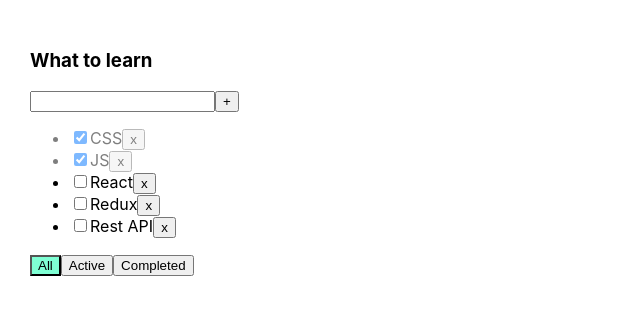
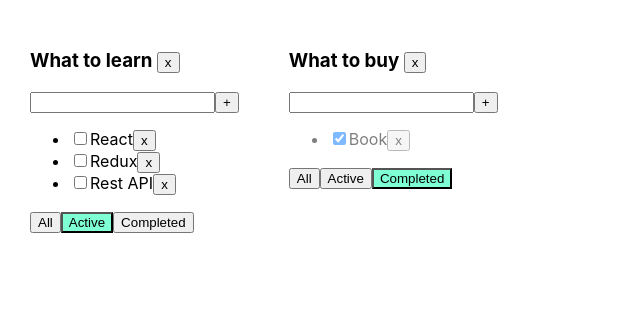
Before and after one commit to ArtemMakhov/Todolist-TS, a React (Create React App) app: page / in a window 1280 px wide. Shown: the top 314 px of the page, without its empty margins (0-640 px from the left). Built offline with nearby package versions, Linux system fonts and the light colour scheme.

Commit message:
remove list

```diff
--- a/src/App.tsx
+++ b/src/App.tsx
@@ -1,61 +1,105 @@
 import { useState } from 'react';
 import './App.css';
-import { Todolist,TasksType } from './Dodolist';
+import { Todolist } from './Dodolist';
 import { v1 } from 'uuid';
 
 export type FilterValuesType = 'all' | 'completed' | 'active'
+export type TodolistType = {
+  id: string
+  title: string
+  filter: FilterValuesType
+}
 
 function App() {
 
-  const [tasks, setTasks] = useState<Array<TasksType>>([
+  function removeTask(id: string, todolistId: string) {
+    let tasks = tasksObj[todolistId];
+    let filteredTasks = tasks.filter(task => task.id !== id);
+    tasksObj[todolistId] = filteredTasks;
+    setTasks({...tasksObj})
+  }
+  function addTask(title: string, todolistId: string) {
+    let newTask = { id: v1(), title: title, isDone: false }
+    let tasks = tasksObj[todolistId];
+    let newTasks = [newTask, ...tasks];
+    tasksObj[todolistId] = newTasks;
+    setTasks({...tasksObj})
+  }
+  function changeStatus(taskId: string, isDone: boolean, todolistId: string) {
+    let tasks = tasksObj[todolistId];
+    let task = tasks.find(t => t.id === taskId);
+    if (task) {
+      task.isDone = isDone;
+
+       setTasks({...tasksObj});
+    }
+  }
+
+  function changeFilter(value: FilterValuesType, todolistId: string) {
+    let todolist = todolists.find(tl => tl.id === todolistId);
+    if (todolist) {
+      todolist.filter = value;
+      setTodolists([...todolists])
+    }
+
+  }
+
+  const todolist1 = v1();
+  const todolist2 = v1();
+
+
+  const [todolists,setTodolists] = useState<Array<TodolistType>>( [
+    { id: todolist1, title: 'What to learn', filter: 'active' },
+    {id: todolist2, title: 'What to buy', filter: 'completed'}
+  ]);
+
+  const removeTodolist = (todolistId: string) => {
+    let filteredTodolist = todolists.filter(tl => tl.id !== todolistId)
+    setTodolists(filteredTodolist);
+    delete tasksObj[todolistId];
+    setTasks({...tasksObj})
+  }
+
+  const [tasksObj, setTasks] = useState({
+    [todolist1]: [
     { id: v1(), title: "CSS", isDone: true },
     { id: v1(), title: "JS", isDone: true },
     { id: v1(), title: "React", isDone: false },
     { id: v1(), title: "Redux", isDone: false },
     { id: v1(), title: "Rest API", isDone: false }
-  ]);
-  const [filter, setFilter] = useState<FilterValuesType>('all');
-
-  function removeTask(id: string) {
-    let filteredTasks = tasks.filter(task => task.id !== id)
-    setTasks(filteredTasks)
-  }
-  function addTask(title: string) {
-    let newTask = { id: v1(), title: title, isDone: false }
-    let newTasks = [...tasks,newTask ]
-    setTasks(newTasks)
-  }
-  function changeStatus(taskId: string, isDone: boolean) {
-    let task = tasks.find(t => t.id === taskId);
-    if (task) {
-      task.isDone = isDone;
-    }
-    setTasks([...tasks]);
-  }
-
-  function changeFilter(value: FilterValuesType) {
-    setFilter(value)
-  }
-
-  let tasksForTodolist = tasks;
-  if (filter === 'completed') {
-    tasksForTodolist = tasks.filter(task => task.isDone === true)
-  }
-    if (filter === 'active') {
-    tasksForTodolist = tasks.filter(task => task.isDone === false)
-  }
+    ],
+    [todolist2]:[
+    { id: v1(), title: "Book", isDone: true },
+    { id: v1(), title: "Milk", isDone: false }
+    ]
+  })
 
   return (
     <div className="App">
-      <Todolist
-        title='What to learn'
+      {
+        todolists.map((tl) => {
+
+          let tasksForTodolist = tasksObj[tl.id];
+          if (tl.filter === 'completed') {
+            tasksForTodolist = tasksForTodolist.filter(task => task.isDone === true)
+          }
+          if (tl.filter === 'active') {
+            tasksForTodolist = tasksForTodolist.filter(task => task.isDone === false)
+          }
+          return <Todolist
+            key={tl.id}
+            id={tl.id}
+            title={tl.title}
             tasks={tasksForTodolist}
             removeTask={removeTask}
             changeFilter={changeFilter}
             addTask={addTask}
             changeTaskStatus={changeStatus}
-        filter={filter}
+            filter={tl.filter}
+            removeTodolist={removeTodolist}
           />
+        })
+      }
     </div>
   );
 }
--- a/src/Dodolist.tsx
+++ b/src/Dodolist.tsx
@@ -10,13 +10,16 @@
 }
 
 type PropsType = {
+  id: string
   title: string
   tasks: Array<TasksType>
-  removeTask: (id: string) => void
-  changeFilter: (value: FilterValuesType) => void
-  addTask: (title: string) => void
-  changeTaskStatus: (taskId: string, isDone: boolean) => void
   filter: FilterValuesType
+  removeTask: (id: string, todolistId: string) => void
+  changeFilter: (value: FilterValuesType,todolistId: string) => void
+  addTask: (title: string, todolistId: string) => void
+  changeTaskStatus: (taskId: string, isDone: boolean, todolistId: string) => void
+  removeTodolist: (todolistId: string)=> void
+
 }
 
 export function Todolist(props: PropsType) {
@@ -27,26 +30,27 @@
   const onKeyPressHandler = (e: KeyboardEvent<HTMLInputElement>) => {
     setError(null)
     if (e.key === "Enter") {
-      props.addTask(newTaskTitle)
+      props.addTask(newTaskTitle,props.id)
       setNewTaskTitle('')
     }
   };
   const addTask = () => {
     if (newTaskTitle.trim() !== '') {
-      props.addTask(newTaskTitle.trim())
+      props.addTask(newTaskTitle.trim(),props.id)
       setNewTaskTitle('')
     } else {
       setError('Field is required')
     }
   };
-  const onAllClickHandler = () => props.changeFilter('all');
-  const onActiveClickHandler = () => props.changeFilter('active');
-  const onCompletedClickHandler = () => props.changeFilter('completed');
+  const onAllClickHandler = () => props.changeFilter('all',props.id);
+  const onActiveClickHandler = () => props.changeFilter('active',props.id);
+  const onCompletedClickHandler = () => props.changeFilter('completed', props.id);
+  const removeTodolist = ()=> props.removeTodolist(props.id)
 
 
   return (
     <div>
-      <h3>{ props.title}</h3>
+      <h3>{ props.title} <button onClick={removeTodolist}>x</button></h3>
       <div>
         <input value={newTaskTitle}
           onChange={onNewTitleChangeHandler}
@@ -58,8 +62,8 @@
       </div>
       <ul>
         {props.tasks.map(task => {
-          const onRemoveHandler = () => props.removeTask(task.id)
-          const onChangeHandler = (e:ChangeEvent<HTMLInputElement>)=> {props.changeTaskStatus(task.id,e.currentTarget.checked)}
+          const onRemoveHandler = () => props.removeTask(task.id,props.id)
+          const onChangeHandler = (e:ChangeEvent<HTMLInputElement>)=> {props.changeTaskStatus(task.id,e.currentTarget.checked,props.id)}
 
           return <li key={task.id} className={task.isDone ? "is-done" : ''}>
             <input type="checkbox"
```
Lines whose indentation alone changed are shown as unchanged.
